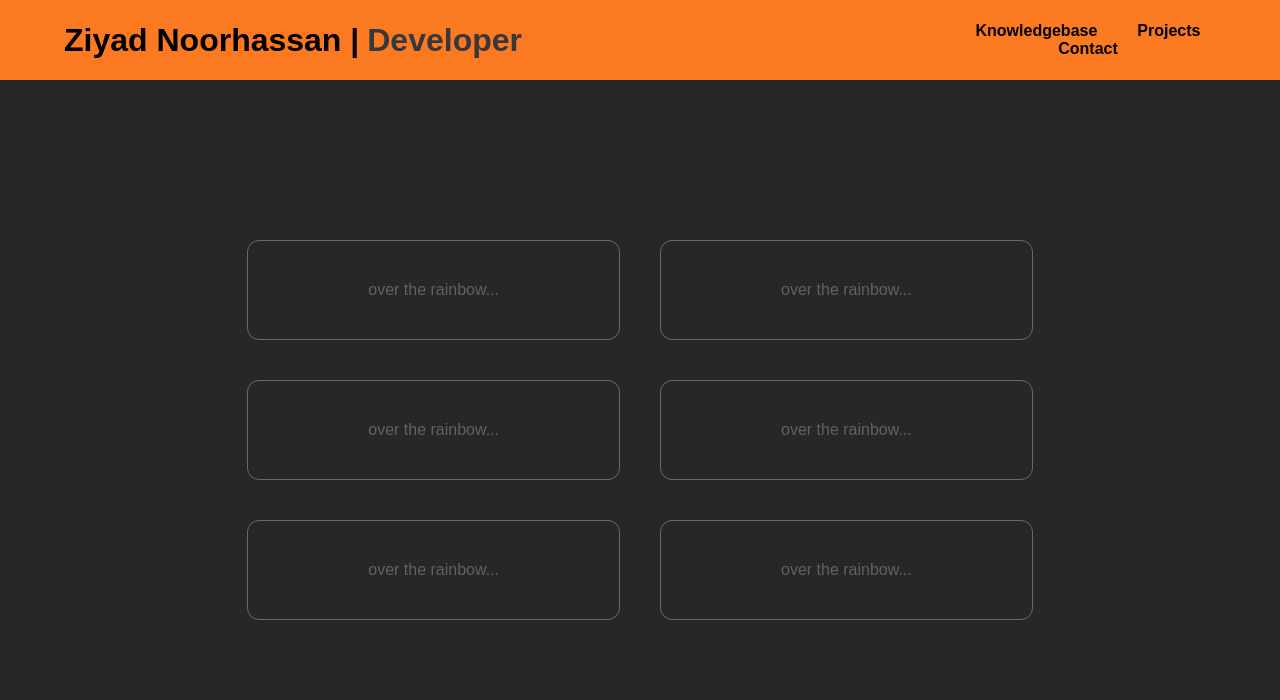
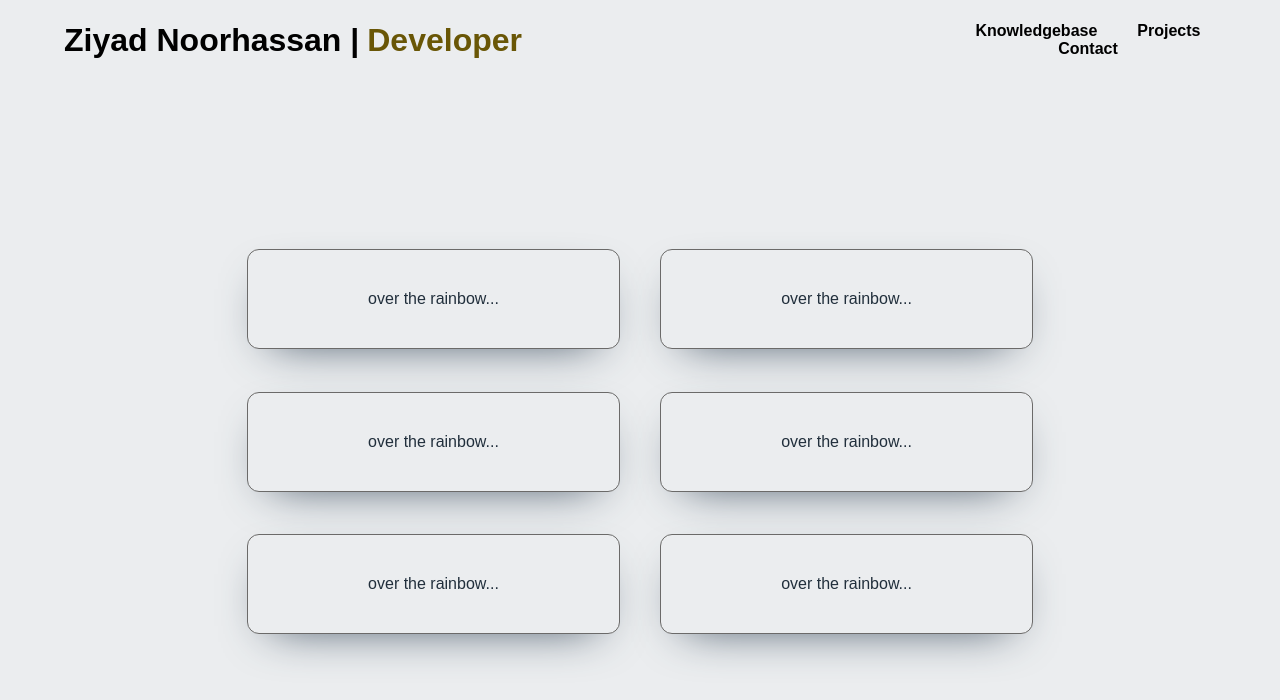
Before and after one commit to ZincNitrogen/Portfolio-Website, a plain HTML site: page index.html in a window 1280 px wide. Drawn offline with Linux system fonts and the light colour scheme.

Commit message:
Aesthetic redesign.
Need to work on Contact page next

```diff
--- a/style.css
+++ b/style.css
@@ -1,17 +1,50 @@
+
+:root {
+
+
+
+
+
+    /*Greys and Shades*/
+    --primary_origin: rgb(40, 39, 37);
+
+
+    --grey_darker: #212f3c;
+    --grey_dark: #2e4053;
+    --grey_origin: #34495e;
+    --grey_light: rgb(96, 96, 107); /*--kinetic_motif_color */
+    --grey_lighter: #ebedef;
+
+
+
+
+
+
+
+    /*Primary Color and Shades*/
+    --static_motif_darker: #b7950b;
+    --static_motif_dark:#d4ac0d;
+    --static_motif: #f1c40f; /*#fa7921;*/
+    --static_motif_light:#f7dc6f;
+    --static_motif_lighter:#f9e79f;
+
+
+
+
+    /*Accent Colors and Shades*/
+        --box_shadow_color: #6b6a69;
+
+
+}
+
+
 * {
     font-family: Arial, Helvetica, sans-serif;
     box-sizing: border-box;
     margin: 0;
     padding: 0;
-    background-color: rgb(40, 39, 37);
+    background-color: var(--grey_lighter);
 
-}
-
-:root {
-
-    --kinetic_motif_color: rgb(96, 96, 107) /*rgb(97, 97, 163)*/;
-    --bg_color: rgb(40, 39, 37);
-    --static_motif: #fa7921;
 }
 
 
@@ -25,7 +58,7 @@ main {
     justify-content: center;
     min-height: 10vh;
     /*background-color:rgb(253, 202, 136);*/
-    background-color: var(--static_motif);
+    background-color: var(--grey_lighter);
 
 
 }
@@ -38,7 +71,7 @@ main {
     font-size: 2vh;
     align-content: center;
     /*background-color:rgb(253, 202, 136);*/
-    background-color: var(--static_motif);
+    background-color: var(--grey_lighter);
 
     display: flex;
     flex-flow: row, wrap;
@@ -49,7 +82,7 @@ main {
 
 h1 {
     /*background-color:rgb(253, 202, 136);*/
-    background-color: var(--static_motif);
+    background-color: var(--grey_lighter);
     align-self: center;
     align-content: baseline;
 
@@ -95,7 +128,7 @@ h1 {
     justify-content: center;
     column-gap: 5vh;
     /*background-color:rgb(253, 202, 136);*/
-    background-color: var(--static_motif);
+    background-color: var(--grey_lighter);
 
 
 
@@ -104,14 +137,14 @@ h1 {
 
 li {
     /*background-color:rgb(253, 202, 136);*/
-    background-color: var(--static_motif);
+    background-color: var(--grey_lighter);
 
 
 }
 
 .navitem {
 
-    background-color: var(--static_motif);
+    background-color: var(--grey_lighter);
     /*border-radius: 1px;
     border-style: solid;
     border-color: black;*/
@@ -120,7 +153,7 @@ li {
 }
 
 .navitem:hover {
-    color: var(--kinetic_motif_color);
+    color: var(--static_motif_darker);
     font-weight: bolder;
 }
 
@@ -133,7 +166,22 @@ section {
     border-color: black;*/
     column-gap: 5vh;
 
+    /*animation-name: paneljump;
+    animation-duration: 1s;
+    animation-timing-function: ease;
+    animation-iteration-count: infinite;
+    animation-direction: alternate;*/
+
+    animation-name: panelswing;
+    animation-duration: 2.7s;
+    animation-timing-function: ease-in-out;
+    animation-iteration-count: infinite;
+    animation-direction: alternate;
+
+
 }
+
+
 
 article {
     display: flex;
@@ -145,9 +193,24 @@ article {
     margin-top: 20vh;
     row-gap: 5vh;
 
+    animation-name: paneljump;
+    animation-duration: 3s;
+    animation-timing-function: ease;
+    animation-iteration-count: infinite;
+    animation-direction: alternate;
+
+
+
 }
 
-
+.panels_top {
+    margin-top: 0vh;
+    animation-name: toppanelsjump;
+    animation-duration: 3s;
+    animation-timing-function: ease-in-out;
+    animation-iteration-count: infinite;
+    animation-direction: alternate;
+}
 
 
 a {
@@ -157,24 +220,37 @@ a {
 
 .panels {
     /*background-color: #fa7921; */
-    background-color: none;
+    background-color:var(--grey_lighter);
     padding: 5vh 15vh 5vh 15vh;
     /*border-radius: 10px;
     border-style: solid;
     border-color: black;*/
     /*border: 1vh solid rgb(40, 39, 37);*/
     border: 1vh solid hidden;
-    color: var(--kinetic_motif_color);
+    color: var(--grey_darker);
    /* transition: background-color 0.2s;
     transition-timing-function: linear;*/
-    border: 0.1vh solid #6b6a69 ;
+    border: 0.1vh solid var(--box_shadow_color) ;
     border-radius: 1.5vh;
+    box-shadow: 0vh 2vh 6vh -3vh var(--grey_dark);
 
-    animation-name: panelatrest;
-    animation-duration: 0.5s;
+
+    /*animation-name: panelatrest;
+    animation-duration: 0.1s;
     animation-timing-function: ease;
     animation-iteration-count: infinite;
-    animation-direction: alternate;
+    animation-direction: alternate;*/
+
+    /*animation-name: paneljump;
+    animation-duration: 3s;
+    animation-timing-function: ease-in-out;
+    animation-iteration-count: infinite;
+    animation-direction: alternate;*/
+
+
+
+
+
 
 
 
@@ -187,24 +263,34 @@ a {
 
    /* box-shadow: 0vh 0.2vh 5vh -1vh rgb(0, 166, 255);*/
    /*background-color: aqua; for transition*/
-   animation-name: slide;
+   /*animation-name: slide;
    animation-duration: 0.1s;
    animation-timing-function: linear;
    animation-fill-mode: forwards;
-   animation-iteration-count: 1; /*remove this for that flickering effect!*/
-   box-shadow: 0vh 2vh 4vh -3vh #6b6a69;
+   animation-iteration-count: 1; remove this for that flickering effect!
+   */
+
+    /*animation-name: card_lift;
+    animation-duration: 0.1s;
+    animation-timing-function: ease;
+    animation-fill-mode: forwards;
+    animation-iteration-count: 1;*/
+    box-shadow: 0vh 4vh 6vh -3vh var(--grey_dark);
+
+
 
 
 
 
 }
 
+
 #statusbarcontainer {
     display: flex;
     flex-flow: row, wrap;
     justify-content: flex-start;
     min-height: 3vh;
-    background-color: var(--kinetic_motif_color);
+    background-color: var(--grey_light);
 
 
 }
@@ -314,26 +400,32 @@ option {
 @keyframes slide {
     from {background-color: rgb(33, 33, 31) }
     to {/*background-color: var(--kinetic_motif_color);*/
-        border-color: #fa7921;
-        color: #fa7921;
+        border-color: var(--static_motif);
+        color: var(--static_motif);
         background-color: rgb(33, 33, 31) ;}
+}
+
+@keyframes card_life {
+
+    from {box-shadow: none;}
+    to {box-shadow: 5vh 2vh 4vh -3vh var(--grey_dark);}
 }
 
 @keyframes developer {
     from {color: black;}
-    to {color: var(--kinetic_motif_color);}
+    to {color: var(--static_motif_darker);}
 
 
 }
 
 @keyframes trans {
-    from {background-color: #fa7921;}
+    from {background-color: var(--static_motif);}
     to {background-color: none; transform: translate( 200px 100px);}
 }
 
 @keyframes panelatrest {
-    from {background-color:var(--bg_color);}
-    to {background-color: rgb(33, 33, 31) ;}
+    from {box-shadow: none;}
+    to {box-shadow: 0vh 2vh 4vh -3vh var(--grey_dark);}
 
 }
 
@@ -343,6 +435,22 @@ option {
     100% {left:192vh; }
 }
 
+@keyframes paneljump {
+
+    from {row-gap:5vh; column-gap:5vh;}
+    to {row-gap:5.5vh;column-gap:5.5vh;}
+}
+
+@keyframes panelswing {
+
+    from {column-gap:5vh;}
+    to {column-gap:6vh;}
+}
+@keyframes toppanelsjump {
+
+    from {margin-top: 0vh;}
+    to {margin-top: 5vh;}
+}
 
 
 
```
